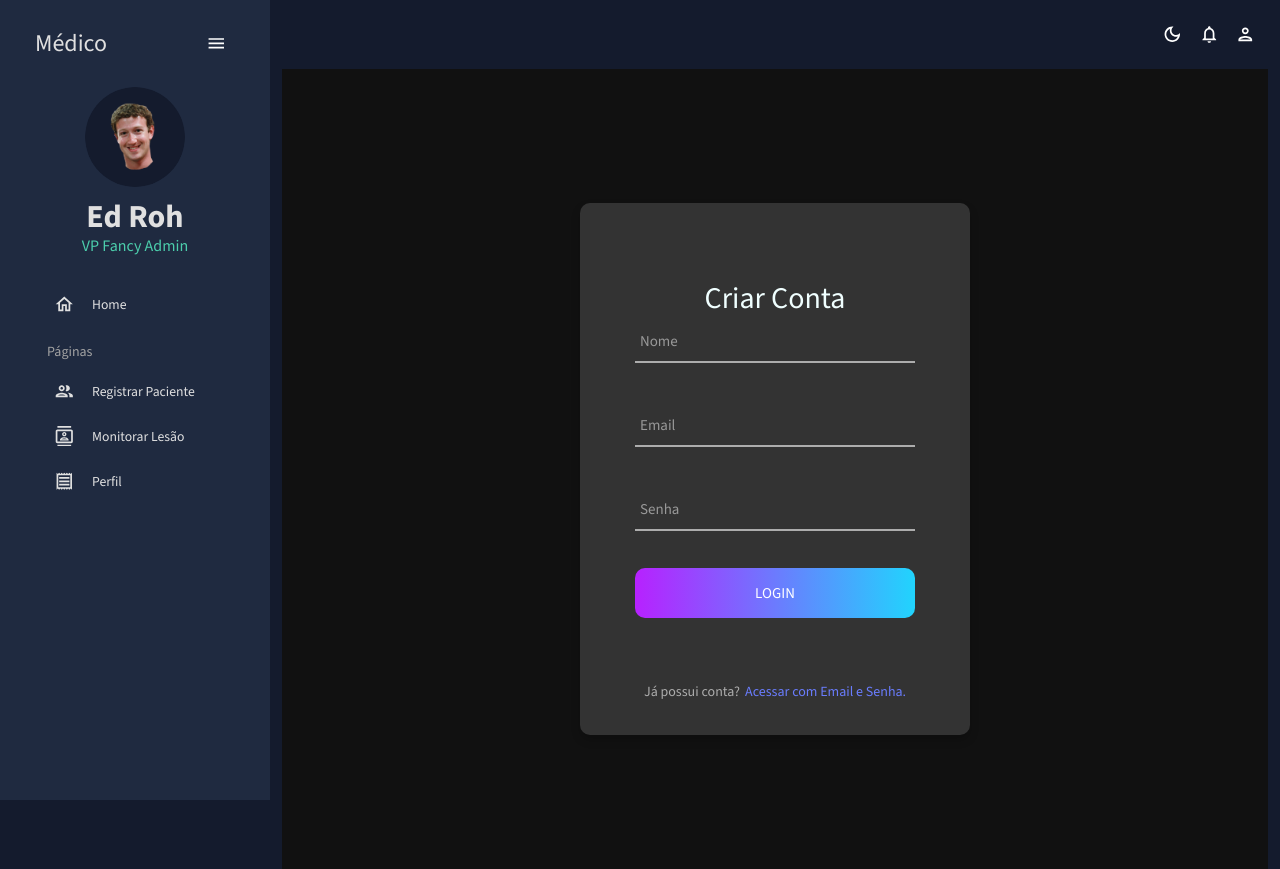
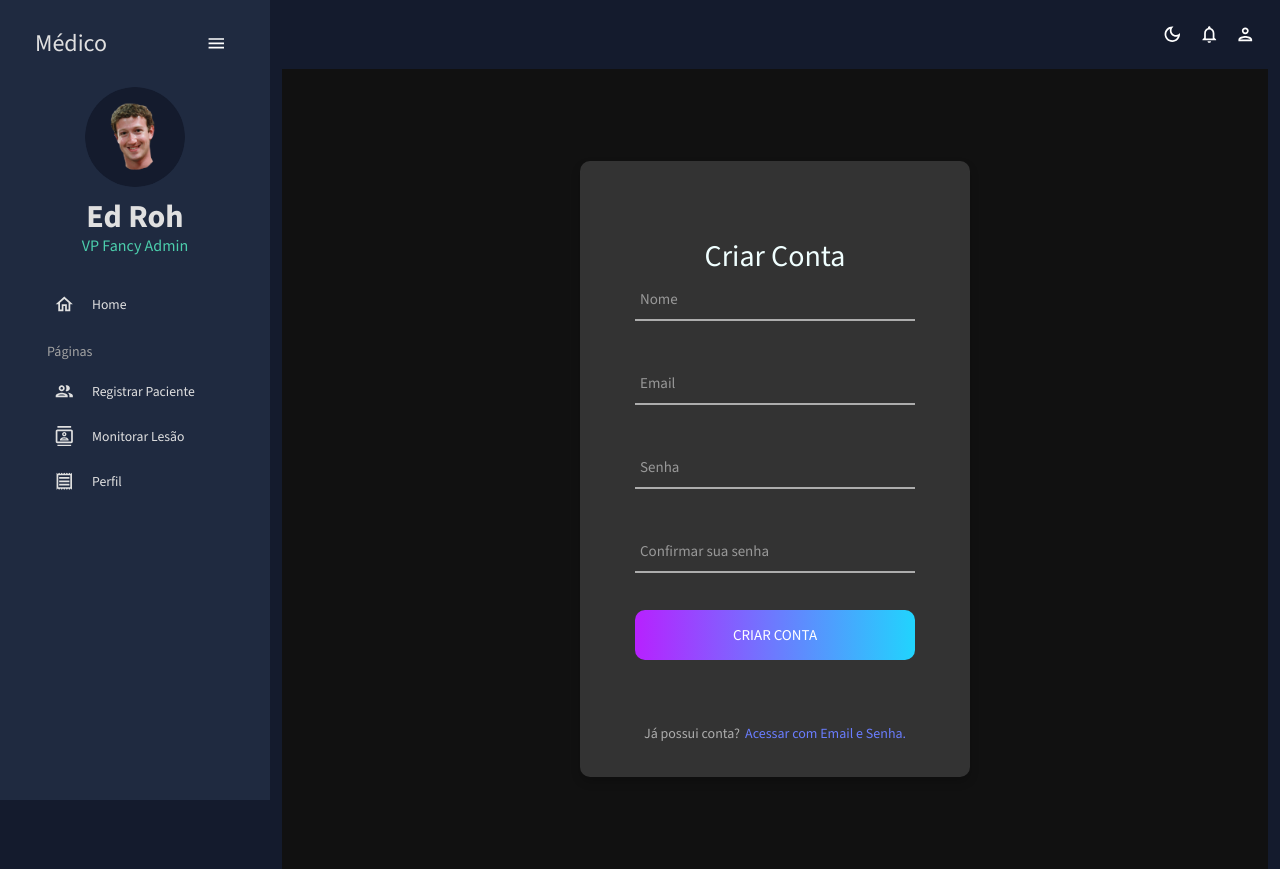
Before and after one commit to joycelimaa/frontProjetoWeb, a React (Vite) app in the folder client/: page /signup in a window 1280 px wide. Built offline with nearby package versions, Linux system fonts and the light colour scheme.

Commit message:
Kaique e Arthur -> Ativar back/front

```diff
--- a/client/src/components/ExamItem.jsx
+++ b/client/src/components/ExamItem.jsx
@@ -4,6 +4,7 @@ import { IconButton, Box, Snackbar, Modal, TextField, Button } from "@mui/materi
 import MuiAlert from "@mui/material/Alert";
 import axios from "axios";
 import { useNavigate } from "react-router-dom";
+import { useState } from "react";
 
 
 const ExamItem = ({exam}) => {
--- a/client/src/pages/Login/index.jsx
+++ b/client/src/pages/Login/index.jsx
@@ -31,7 +31,7 @@ export const Login = () => {
 
     const handleLogin = async () => {
         try {
-            const response = await axios.post("{//localhost:}", {
+            const response = await axios.post("http://localhost:8081/api/v1/auth/login", {
                 email,
                 password
             });
--- a/client/src/pages/SignUp/index.jsx
+++ b/client/src/pages/SignUp/index.jsx
@@ -8,18 +8,20 @@ export const SignUp = () => {
     const [name, setName] = useState("");
     const [email, setEmail] = useState("");
     const [password, setPassword] = useState("");
+    const [confirmPassword, setConfirmPassword] = useState("");
     const [isRegistered, setIsRegistered] = useState(false);
     const [error, setError] = useState(null);
 
     const handleSignUp = async () => {
         try {
-            const response = await axios.post("http://localhost:5000/register", {
+            const response = await axios.post("http://localhost:8081/api/v1/auth/register", {
                 name,
                 email,
-                password
+                password,
+                confirmPassword
             })
 
-            if (response.status === 201) {
+            if (response.status === 200) {
                 console.log('Registration successful');
                 setIsRegistered(true);
                 setError(null);
@@ -73,14 +75,24 @@ export const SignUp = () => {
                     <span className="focus-input" data-placeholder="Senha"></span>
                 </div>
 
+                {/* Campo do input de confirmar senha */}
+                <div className="wrap-input">
+                    <input
+                        className={confirmPassword != "" ? "has-val input" : "input"}
+                        type="password"
+                        value={confirmPassword}
+                        onChange={(e) => setConfirmPassword(e.target.value)}
+                    />
+                    <span className="focus-input" data-placeholder="Confirmar sua senha"></span>
+                </div>
+
                 <div className="container-login-form-btn">
-                    <button onClick={handleSignUp} className="login-form-btn">Login</button>
+                    <button onClick={handleSignUp} className="login-form-btn">Criar conta</button>
                 </div>
 
                 {isRegistered && (
                     <div>
                         <p className="success-message">Registro bem-sucedido! Agora você pode acessar com suas credenciais.</p>
-                        <Redirect to="/login" />
                     </div>
                 )}
 
```
